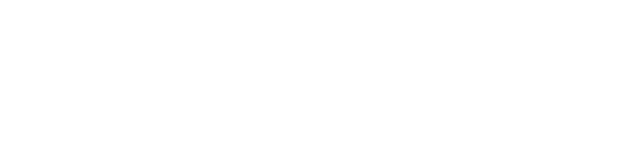
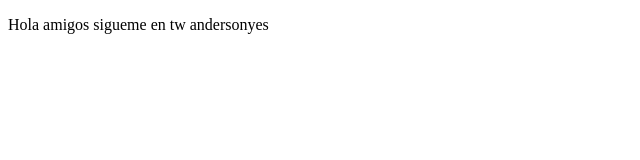
Before and after one commit to andersonyes/proyectoDemoCursoPrework, a plain HTML site: page index.html in a window 1280 px wide. Shown: the whole page, without its empty margins (0-640 px from the left). Drawn offline with Linux system fonts and the light colour scheme.

Commit message:
cambios agregados sitio de twitch

```diff
--- a/index.html
+++ b/index.html
@@ -7,6 +7,8 @@
     <title>uuuu</title>
 </head>
 <body>
-
+    <p>
+        Hola amigos sigueme en tw andersonyes
+    </p>
 </body>
 </html>
```
